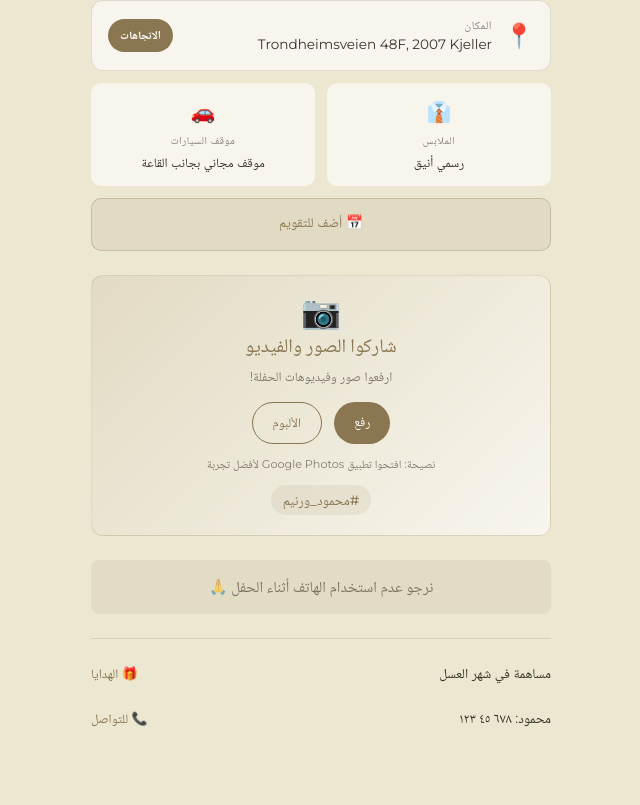
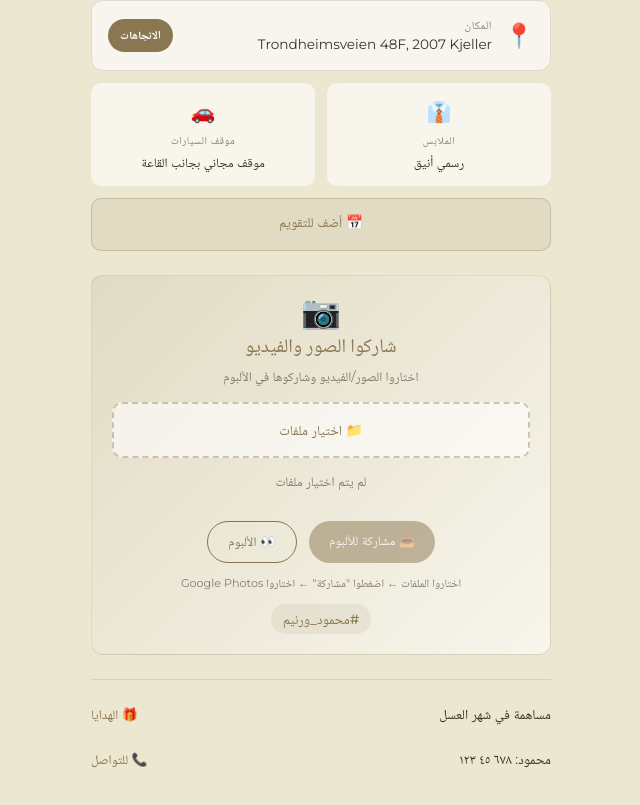
Before and after one commit to mahmoudAndRanim/wedding-program, a React (Vite) app: page / in a window 1280 px wide. Shown: the part 625-1430 px from the top of the page, without its empty margins (319-959 px from the left). Before the commit the page ends 1393 px from the top, so only its background shows below. Built offline with nearby package versions, Linux system fonts and the light colour scheme.

Commit message:
Add file upload with Web Share API

```diff
--- a/src/App.css
+++ b/src/App.css
@@ -455,6 +455,67 @@
   color: white;
 }
 
+/* File upload area */
+.file-upload-area {
+  width: 100%;
+  display: flex;
+  flex-direction: column;
+  align-items: center;
+  gap: 0.5rem;
+  margin: 0.5rem 0;
+}
+
+.file-input {
+  display: none;
+}
+
+.file-label {
+  font-family: 'Montserrat', 'Noto Naskh Arabic', sans-serif;
+  font-size: 0.85rem;
+  font-weight: 500;
+  color: var(--gold);
+  background: var(--white);
+  border: 2px dashed rgba(138, 118, 80, 0.4);
+  padding: 1rem 2rem;
+  border-radius: 10px;
+  cursor: pointer;
+  transition: all 0.3s ease;
+  width: 100%;
+  text-align: center;
+}
+
+.file-label:hover {
+  border-color: var(--gold);
+  background: var(--gold-light);
+}
+
+.file-count {
+  font-family: 'Montserrat', 'Noto Naskh Arabic', sans-serif;
+  font-size: 0.8rem;
+  font-weight: 500;
+  color: var(--gold);
+  background: rgba(138, 118, 80, 0.15);
+  padding: 0.35rem 0.75rem;
+  border-radius: 15px;
+}
+
+.file-count.empty {
+  color: var(--text-dim);
+  background: transparent;
+}
+
+/* Button as button element */
+button.photo-btn {
+  border: none;
+  cursor: pointer;
+}
+
+button.photo-btn.disabled {
+  opacity: 0.5;
+  cursor: not-allowed;
+  transform: none !important;
+}
+
 .photo-tip {
   font-family: 'Montserrat', 'Noto Naskh Arabic', sans-serif;
   font-size: 0.7rem;
--- a/src/App.jsx
+++ b/src/App.jsx
@@ -102,14 +102,16 @@ const translations = {
     dresscodeValue: 'Festantrekk',
     parking: 'Parkering',
     parkingValue: 'Gratis parkering ved lokalet',
-    ceremonyNote: 'Vi ber om mobilfri seremoni 🙏',
     getDirections: 'Veibeskrivelse',
     addToCalendar: 'Legg til i kalender',
     photoTitle: 'Del bilder & video',
-    photoDesc: 'Last opp bilder og videoer fra festen!',
-    photoBtn: 'Last opp',
+    photoDesc: 'Velg bilder/videoer og del til albumet',
+    photoSelect: 'Velg filer',
+    photoShare: 'Del til album',
     photoView: 'Se album',
-    photoTip: 'Tips: Åpne Google Photos-appen for beste opplevelse',
+    photoTip: 'Velg filer → Trykk "Del til album" → Velg Google Photos',
+    photoSelected: 'valgt',
+    photoNone: 'Ingen filer valgt',
     gift: 'Ønskeliste',
     giftValue: 'Bidrag til bryllupsreise',
     contact: 'Kontakt',
@@ -137,14 +139,16 @@ const translations = {
     dresscodeValue: 'رسمي أنيق',
     parking: 'موقف السيارات',
     parkingValue: 'موقف مجاني بجانب القاعة',
-    ceremonyNote: 'نرجو عدم استخدام الهاتف أثناء الحفل 🙏',
     getDirections: 'الاتجاهات',
     addToCalendar: 'أضف للتقويم',
     photoTitle: 'شاركوا الصور والفيديو',
-    photoDesc: 'ارفعوا صور وفيديوهات الحفلة!',
-    photoBtn: 'رفع',
+    photoDesc: 'اختاروا الصور/الفيديو وشاركوها في الألبوم',
+    photoSelect: 'اختيار ملفات',
+    photoShare: 'مشاركة للألبوم',
     photoView: 'الألبوم',
-    photoTip: 'نصيحة: افتحوا تطبيق Google Photos لأفضل تجربة',
+    photoTip: 'اختاروا الملفات ← اضغطوا "مشاركة" ← اختاروا Google Photos',
+    photoSelected: 'ملفات',
+    photoNone: 'لم يتم اختيار ملفات',
     gift: 'الهدايا',
     giftValue: 'مساهمة في شهر العسل',
     contact: 'للتواصل',
@@ -159,9 +163,39 @@ function App() {
   const [lang, setLang] = useState('ar')
   const [currentEvent, setCurrentEvent] = useState(-1)
   const [countdown, setCountdown] = useState(getCountdown())
+  const [selectedFiles, setSelectedFiles] = useState([])
   const t = translations[lang]
   const isArabic = lang === 'ar'
   const isWeddingDay = new Date().toISOString().split('T')[0] === WEDDING_DATE
+
+  const handleFileSelect = (e) => {
+    const files = Array.from(e.target.files)
+    setSelectedFiles(files)
+  }
+
+  const handleShare = async () => {
+    if (selectedFiles.length === 0) return
+
+    // Check if Web Share API with files is supported
+    if (navigator.canShare && navigator.canShare({ files: selectedFiles })) {
+      try {
+        await navigator.share({
+          files: selectedFiles,
+          title: 'Mahmoud & Ranim Wedding',
+          text: t.hashtag,
+        })
+        setSelectedFiles([])
+      } catch (err) {
+        if (err.name !== 'AbortError') {
+          // Fallback to opening album
+          window.open(PHOTO_ALBUM_URL, '_blank')
+        }
+      }
+    } else {
+      // Fallback for browsers that don't support file sharing
+      window.open(PHOTO_ALBUM_URL, '_blank')
+    }
+  }
 
   useEffect(() => {
     setCurrentEvent(getCurrentEventIndex())
@@ -303,21 +337,47 @@ function App() {
           <div className="photo-icon">📷</div>
           <h3 className="photo-title">{t.photoTitle}</h3>
           <p className="photo-desc">{t.photoDesc}</p>
+
+          {/* File selection */}
+          <div className="file-upload-area">
+            <input
+              type="file"
+              id="photo-input"
+              accept="image/*,video/*"
+              multiple
+              onChange={handleFileSelect}
+              className="file-input"
+            />
+            <label htmlFor="photo-input" className="file-label">
+              📁 {t.photoSelect}
+            </label>
+
+            {selectedFiles.length > 0 ? (
+              <div className="file-count">
+                ✓ {selectedFiles.length} {t.photoSelected}
+              </div>
+            ) : (
+              <div className="file-count empty">{t.photoNone}</div>
+            )}
+          </div>
+
           <div className="photo-buttons">
-            <a href={PHOTO_ALBUM_URL} target="_blank" rel="noopener noreferrer" className="photo-btn upload">
-              {t.photoBtn}
-            </a>
+            <button
+              onClick={handleShare}
+              className={`photo-btn upload ${selectedFiles.length === 0 ? 'disabled' : ''}`}
+              disabled={selectedFiles.length === 0}
+            >
+              📤 {t.photoShare}
+            </button>
             <a href={PHOTO_ALBUM_URL} target="_blank" rel="noopener noreferrer" className="photo-btn view">
-              {t.photoView}
+              👀 {t.photoView}
             </a>
           </div>
+
           <p className="photo-tip">{t.photoTip}</p>
           <div className="hashtag-tag">{t.hashtag}</div>
         </div>
       </section>
-
-      {/* Ceremony note */}
-      <p className="ceremony-note">{t.ceremonyNote}</p>
 
       {/* Gift & Contact */}
       <section className="footer-section">
```
